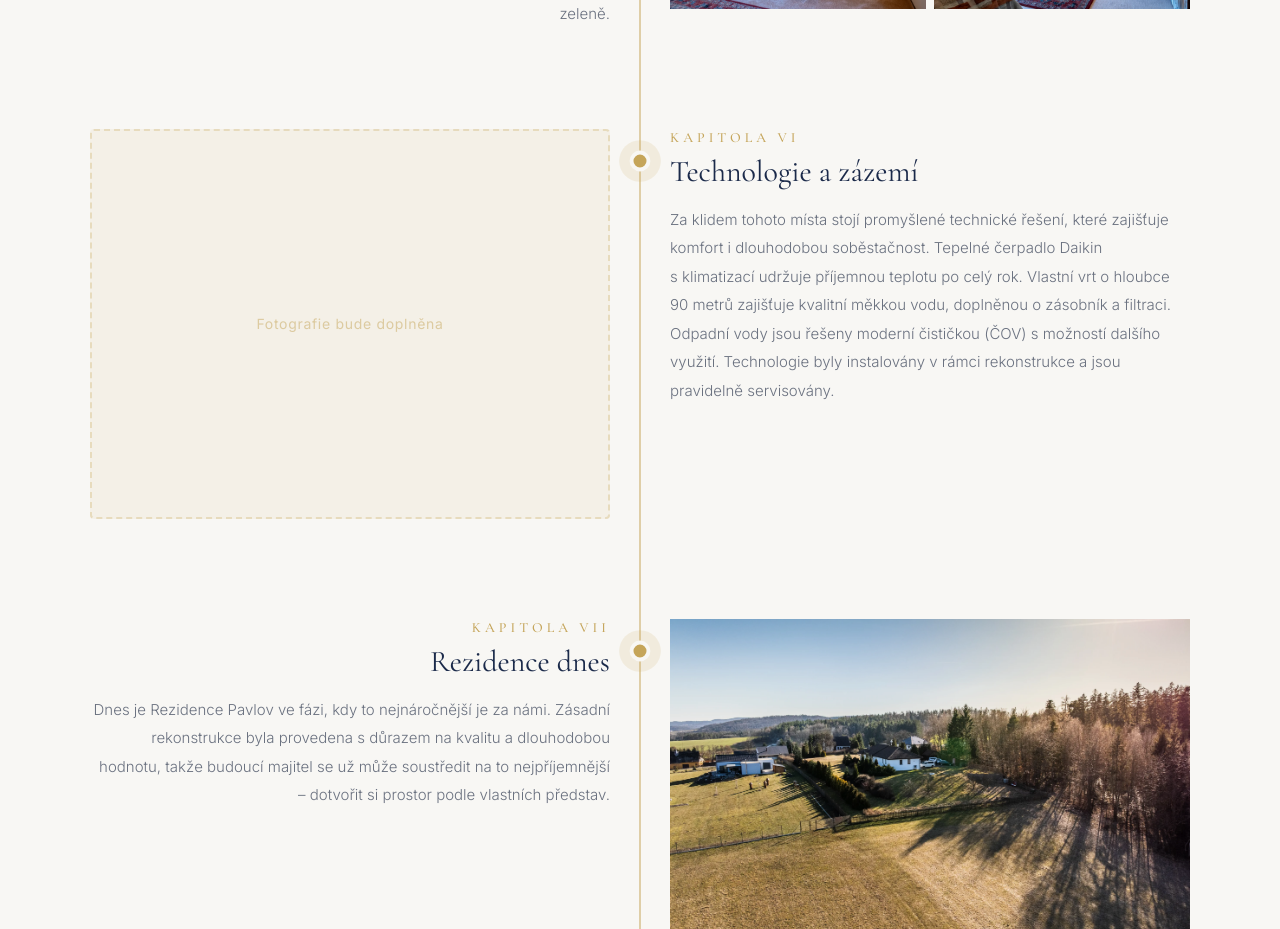
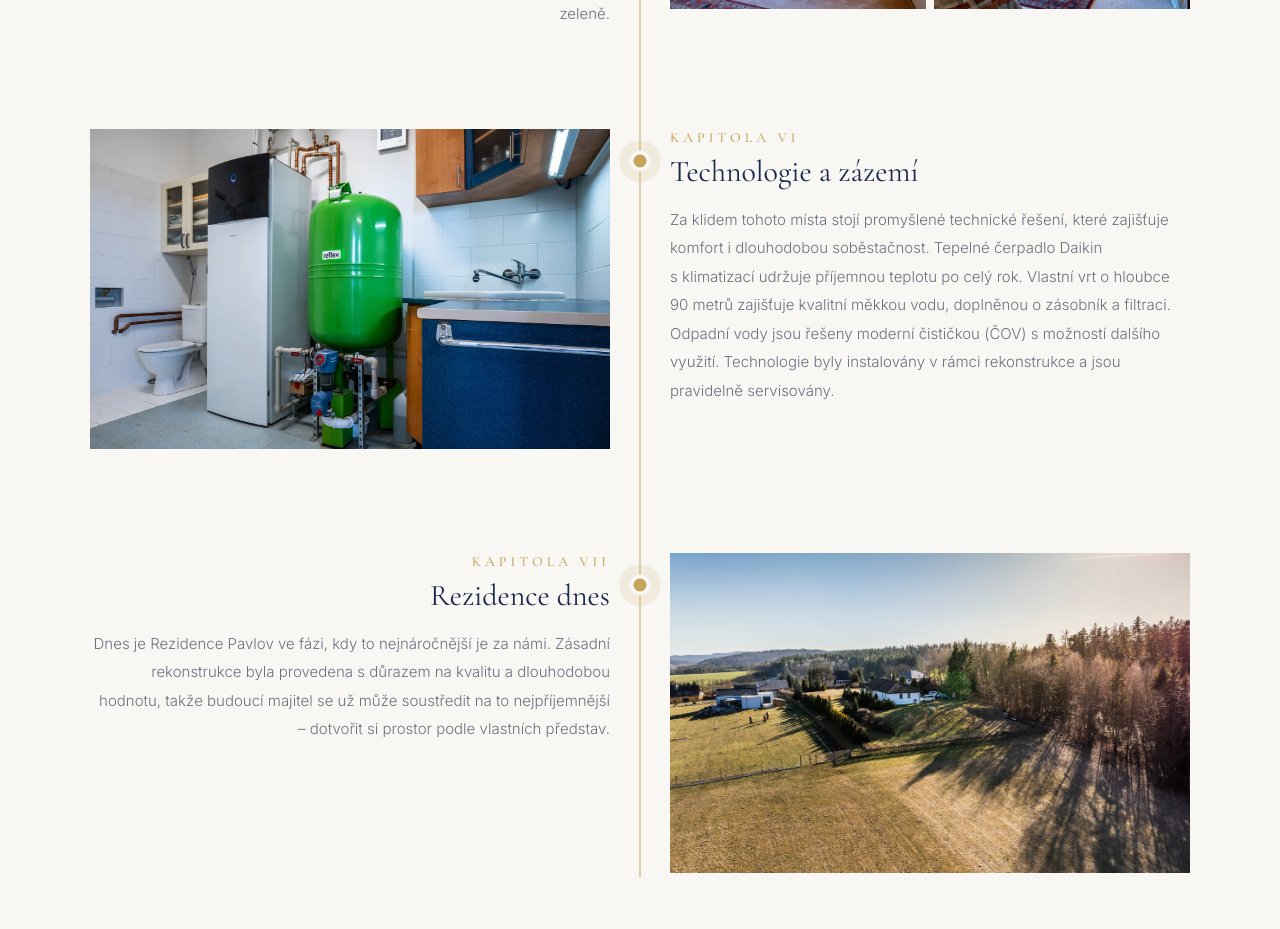
Before and after one commit to tknurture/Petr-Dadej---Rezidence-Pavlov, a Next.js app: page / in a window 1280 px wide. Shown: the part 3980-4909 px from the top of the page. Built offline with nearby package versions, Linux system fonts and the light colour scheme.

Commit message:
Add heat pump photo to Technologie a zázemí chapter

```diff
--- a/app/page.tsx
+++ b/app/page.tsx
@@ -642,7 +642,7 @@ export default function Home() {
               </p>
             </div>
             <div className="tl-image reveal-right">
-              <div className="tl-placeholder">Fotografie bude doplněna</div>
+              <img src="/images/zasilka/PS1A6869-HDR.webp" alt="Tepelné čerpadlo Daikin" loading="lazy" />
             </div>
             <div className="tl-dot"></div>
           </div>
```
